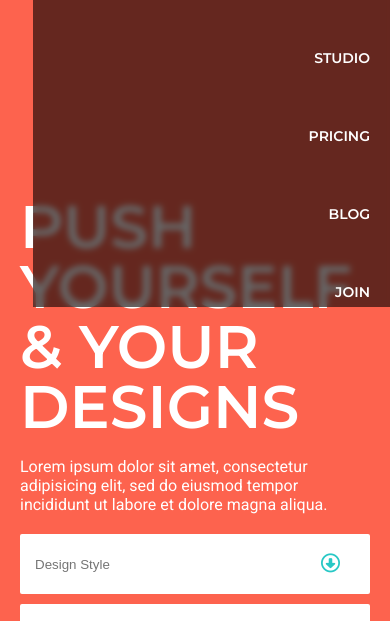
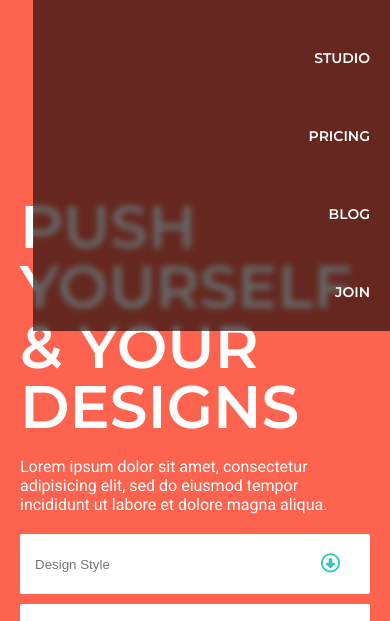
Before and after one commit to DanZ98/Eclipse, a plain HTML site: page index.html in a window 390 px wide. Both pictures are taken after a click on the element 335 px from the left and 62 px from the top of the page. Shown: the part 149-770 px from the top of the page. Drawn offline with Linux system fonts and the light colour scheme.

Commit message:
Corrected Overlay background height for Hamburger menu

```diff
--- a/assets/css/style.css
+++ b/assets/css/style.css
@@ -342,7 +342,7 @@ Mobile Section
     right: 0;
     max-width: 357px;
     width: 100%;
-    height: 54%;
+    height: 480px;
     background-color: rgba(0, 0, 0, 0.6);
     backdrop-filter: blur(3px);
     z-index: 1;
--- a/assets/js/myscript.js
+++ b/assets/js/myscript.js
@@ -1,9 +1,11 @@
+// Retrieving hamgburger bars and adding click toggle
 const hamMenuBars = document.querySelector('.mobile-bars');
 
 hamMenuBars.addEventListener('click', function(){
     hamMenuBars.classList.toggle('toggle');
 });
 
+// Adding hamgburger menu items and overlay background
 function hamMenuDisplay() {
     const hamMenuItems = document.querySelector('.mobile-nav');
     const overlayBg = document.querySelector('.overlay');
```
